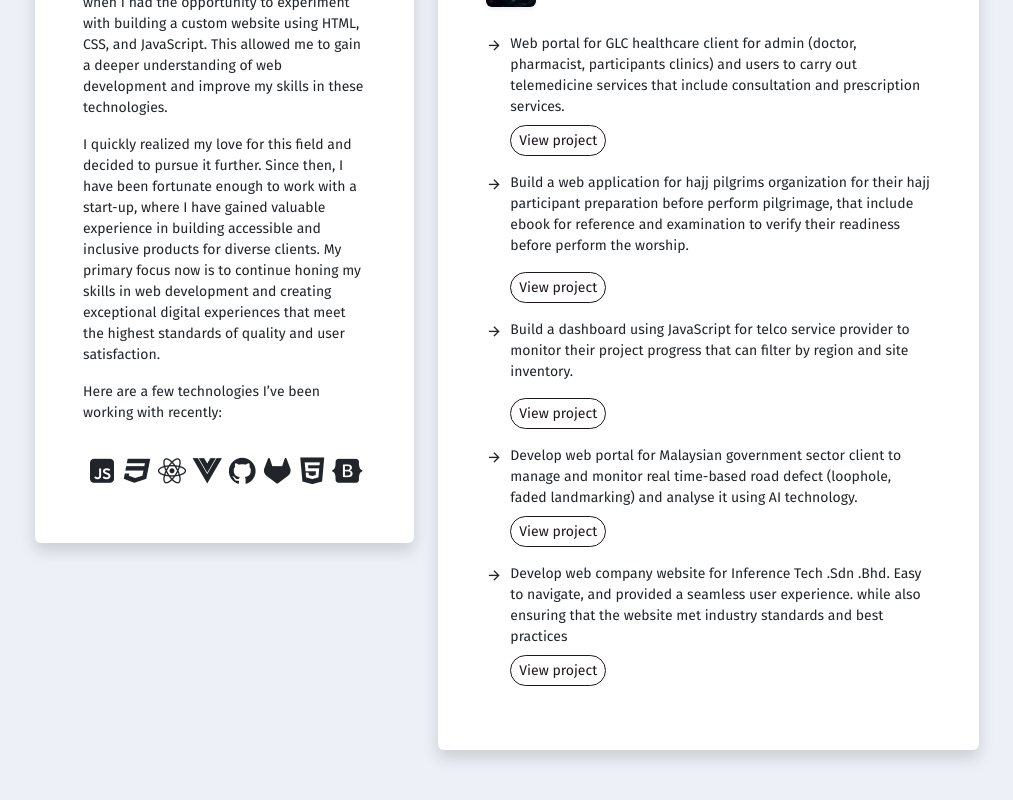
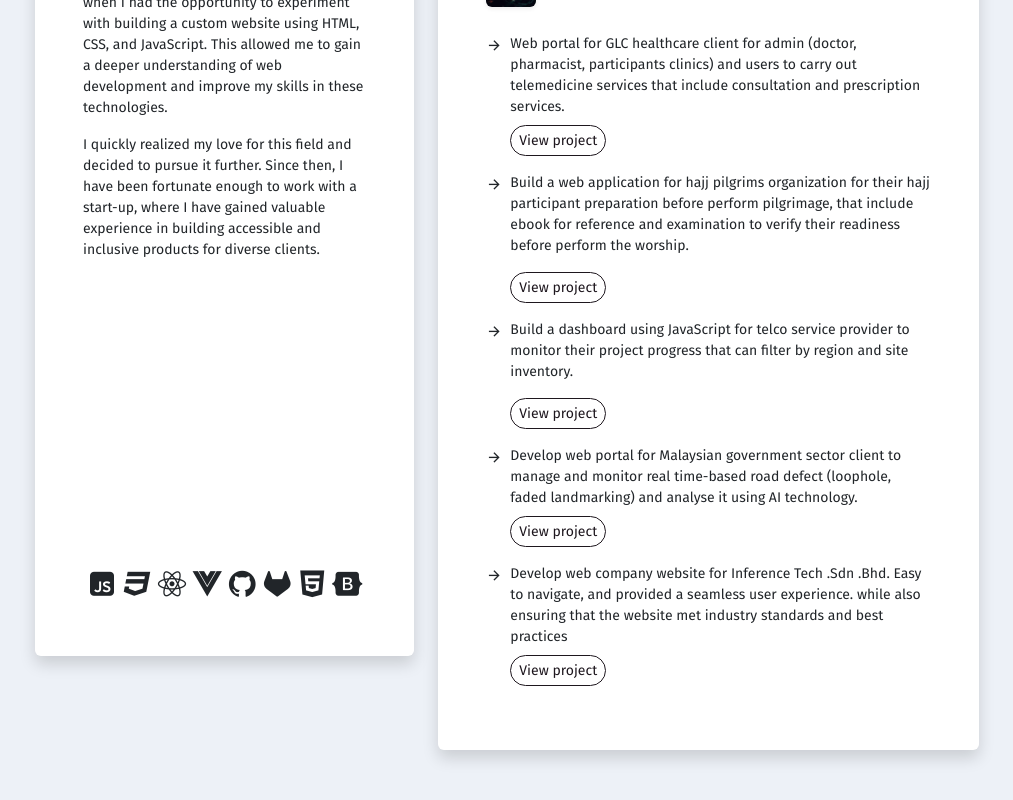
Before and after one commit to aizadzari/Responsive-dashboard-D1mo-test, a React (Create React App) app: page /landing in a window 1280 px wide. Shown: the part 773-1573 px from the top of the page, without its empty margins (133-1146 px from the left). Built offline with nearby package versions, Linux system fonts and the light colour scheme.

Commit message:
update about me

```diff
--- a/src/Components/Layout/Content.js
+++ b/src/Components/Layout/Content.js
@@ -126,8 +126,10 @@ const Content = () => {
                                     <div className='card-body p-5'>
                                         <h4 className='mb-4 animate-box-4 fw-bold' style={{ transitionDelay: '700ms' }}>About me</h4>
                                         <p className='small animate-box-5' style={{ transitionDelay: '800ms' }}>Hello there! My name is Aizad and I have a passion for crafting compelling digital experiences that thrive on the internet. My interest in web development began in 2016 when I had the opportunity to experiment with building a custom website using HTML, CSS, and JavaScript. This allowed me to gain a deeper understanding of web development and improve my skills in these technologies.</p>
-                                        <p className='small animate-box-6' style={{ transitionDelay: '900ms' }}>I quickly realized my love for this field and decided to pursue it further. Since then, I have been fortunate enough to work with a start-up, where I have gained valuable experience in building accessible and inclusive products for diverse clients. My primary focus now is to continue honing my skills in web development and creating exceptional digital experiences that meet the highest standards of quality and user satisfaction.</p>
-                                        <p className='small mb-4 animate-box-7' style={{ transitionDelay: '1000ms' }}>Here are a few technologies I’ve been working with recently:</p>
+                                        <p className='small animate-box-6' style={{ transitionDelay: '900ms' }}>I quickly realized my love for this field and decided to pursue it further. Since then, I have been fortunate enough to work with a start-up, where I have gained valuable experience in building accessible and inclusive products for diverse clients.</p>
+                                        <p className='small animate-box-6' style={{ transitionDelay: '900ms' }}>My primary focus now is to expand my knowledge and expertise in the realm of Web3 technology. This involves delving deeper into the underlying concepts, protocols, and applications that comprise the decentralized web ecosystem. It is important to stay abreast of the latest developments in Web3 and to continue building my skills and understanding of this exciting new frontier in technology</p>
+                                        {/* <p className='small mb-4 animate-box-7' style={{ transitionDelay: '1000ms' }}>Here are a few technologies I’ve been working with recently:</p> */}
+                                        <p className='small animate-box-6' style={{ transitionDelay: '900ms' }}>Here are a few technologies I’ve been working with recently:</p>
 
                                         <div className='d-flex justify-content-evenly flex-md-wrap animate-box-8' style={{ transitionDelay: '1100ms' }}>
                                             <div><i className="ri-javascript-fill ri-2x"></i></div>
```
